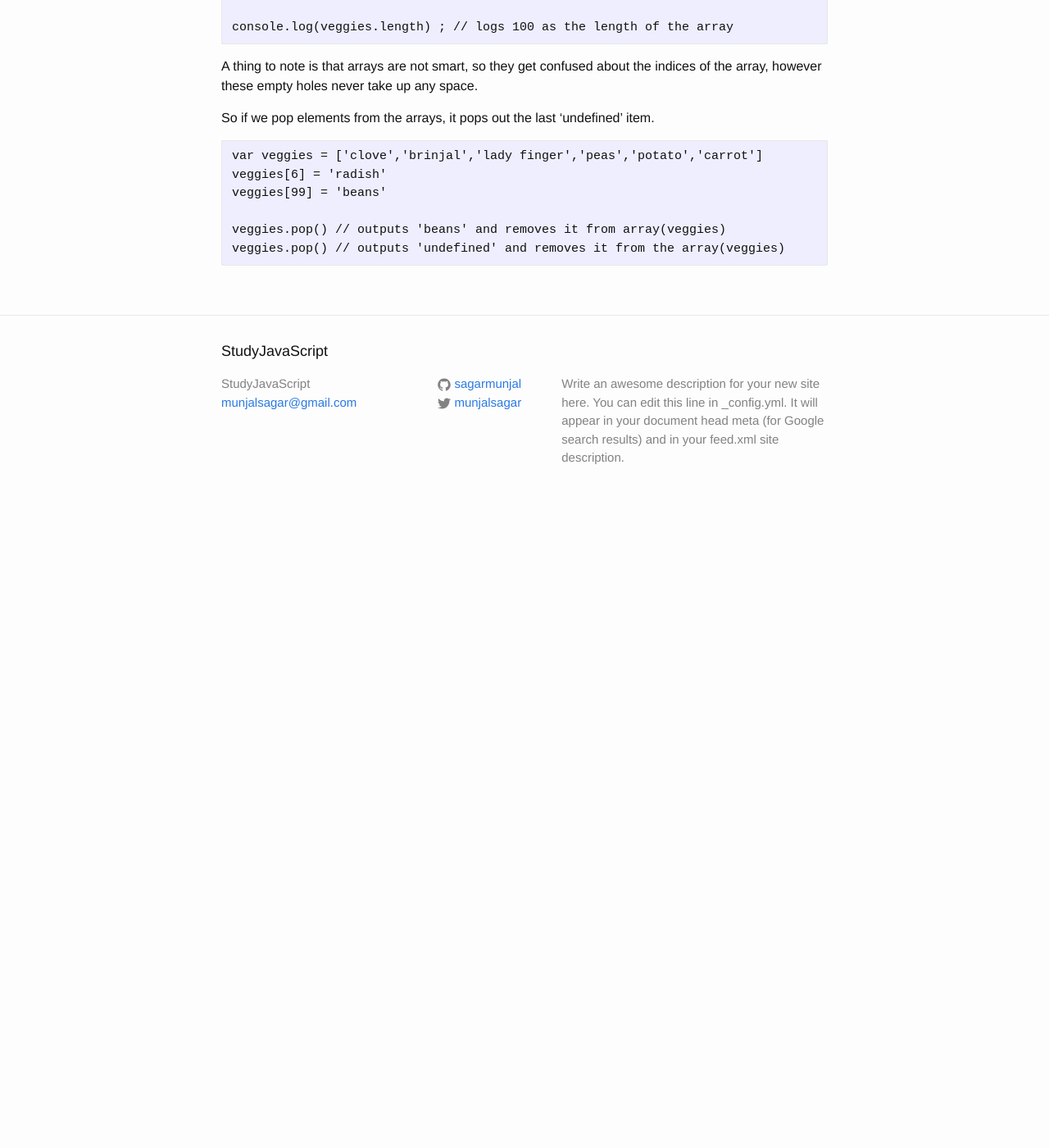
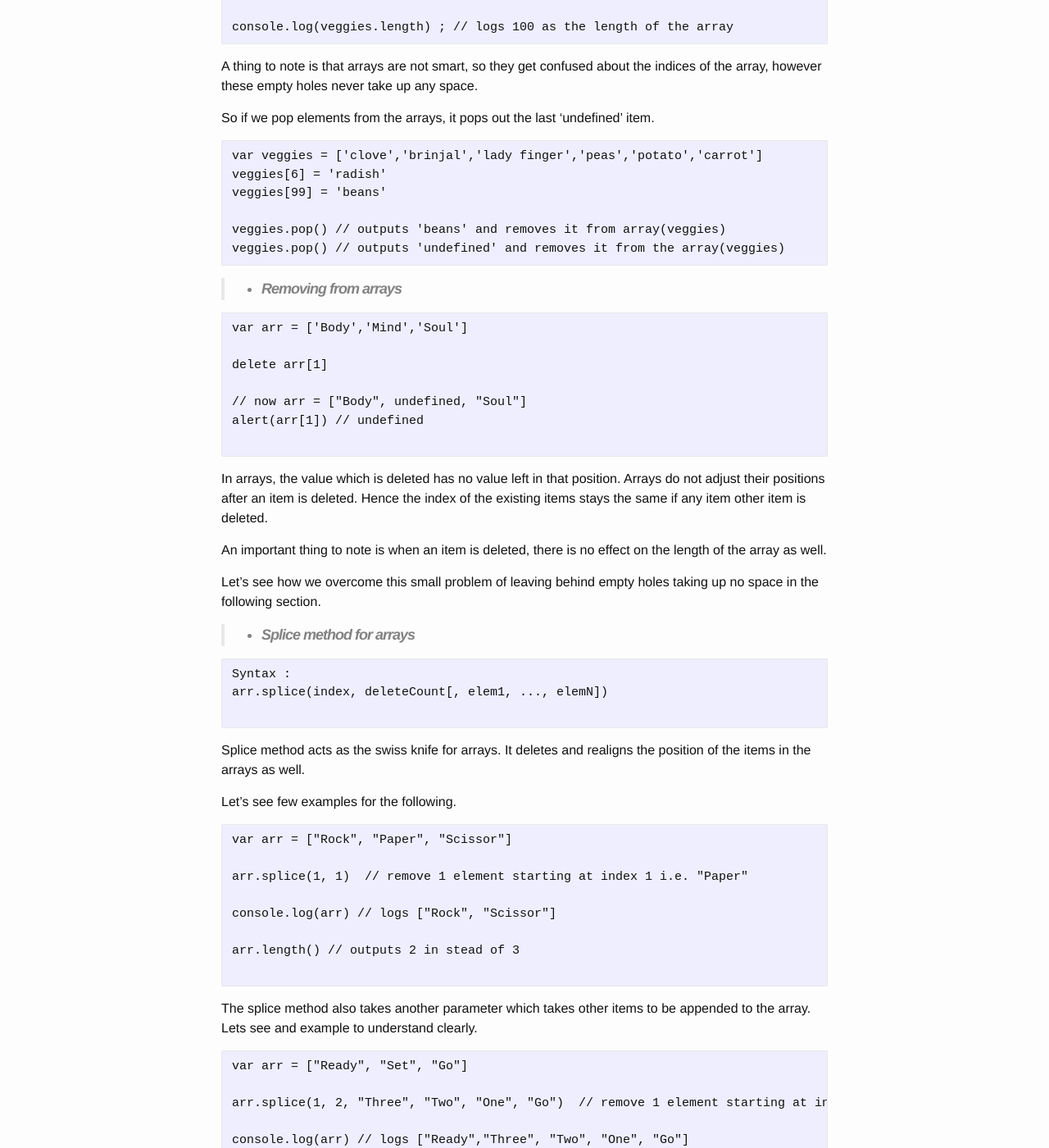
Before and after one commit to sagarmunjal/repo0001, a Jekyll site: the page built from _posts/2016-06-18-Learning-in-depth-about-the-data-types.md, in a window 1280 px wide and 1400 px high, scrolled down 10146 px. Shown: the whole window at 82% size. Built offline with Jekyll 4.4.1, drawn with Linux system fonts in a browser that asks for light colours; nearby versions of some CDN libraries; a script that is not in the unit is left out; before the commit the page ends 10776 px from its top, so only the background shows below that; some of the changed text lies outside the part shown.

Commit message:
Updated 2016-06-18-Learning-in-depth-about-the-data-types.md

````diff
--- a/_posts/2016-06-18-Learning-in-depth-about-the-data-types.md
+++ b/_posts/2016-06-18-Learning-in-depth-about-the-data-types.md
@@ -550,3 +550,74 @@ veggies[99] = 'beans'
 veggies.pop() // outputs 'beans' and removes it from array(veggies)
 veggies.pop() // outputs 'undefined' and removes it from the array(veggies)
 ```
+
+> - **Removing from arrays**
+
+```
+var arr = ['Body','Mind','Soul']
+
+delete arr[1]
+
+// now arr = ["Body", undefined, "Soul"]
+alert(arr[1]) // undefined
+
+```
+
+In arrays, the value which is deleted has no value left in that position. Arrays do not adjust their positions after an item is deleted. Hence the index of the existing items stays the same if any item other item is deleted.
+
+An important thing to note is when an item is deleted, there is no effect on the length of the array as well.
+
+Let's see how we overcome this small problem of leaving behind empty holes taking up no space in the following section.
+
+> - **Splice method for arrays**
+
+```
+Syntax :
+arr.splice(index, deleteCount[, elem1, ..., elemN])
+
+```
+
+Splice method acts as the swiss knife for arrays. It deletes and realigns the position of the items in the arrays as well.
+
+Let's see few examples for the following.
+
+```
+var arr = ["Rock", "Paper", "Scissor"]
+
+arr.splice(1, 1)  // remove 1 element starting at index 1 i.e. "Paper"
+
+console.log(arr) // logs ["Rock", "Scissor"]
+
+arr.length() // outputs 2 in stead of 3
+
+```
+
+The splice method also takes another parameter which takes other items to be appended to the array. Lets see and example to understand clearly.
+
+
+```
+var arr = ["Ready", "Set", "Go"]
+
+arr.splice(1, 2, "Three", "Two", "One", "Go")  // remove 1 element starting at index 1
+
+console.log(arr) // logs ["Ready","Three", "Two", "One", "Go"]
+
+arr.length() // outputs 5 in stead of 3
+
+```
+
+Splice is able to insert elements, just set deleteCount to 0.
+
+```
+var arr = ["lets","party"]
+
+arr.splice(2,0,"this","Saturday")
+
+console.log(arr)
+```
+
+It also can use a negative index, which counts from array end:
+
+```
+
+```
````
